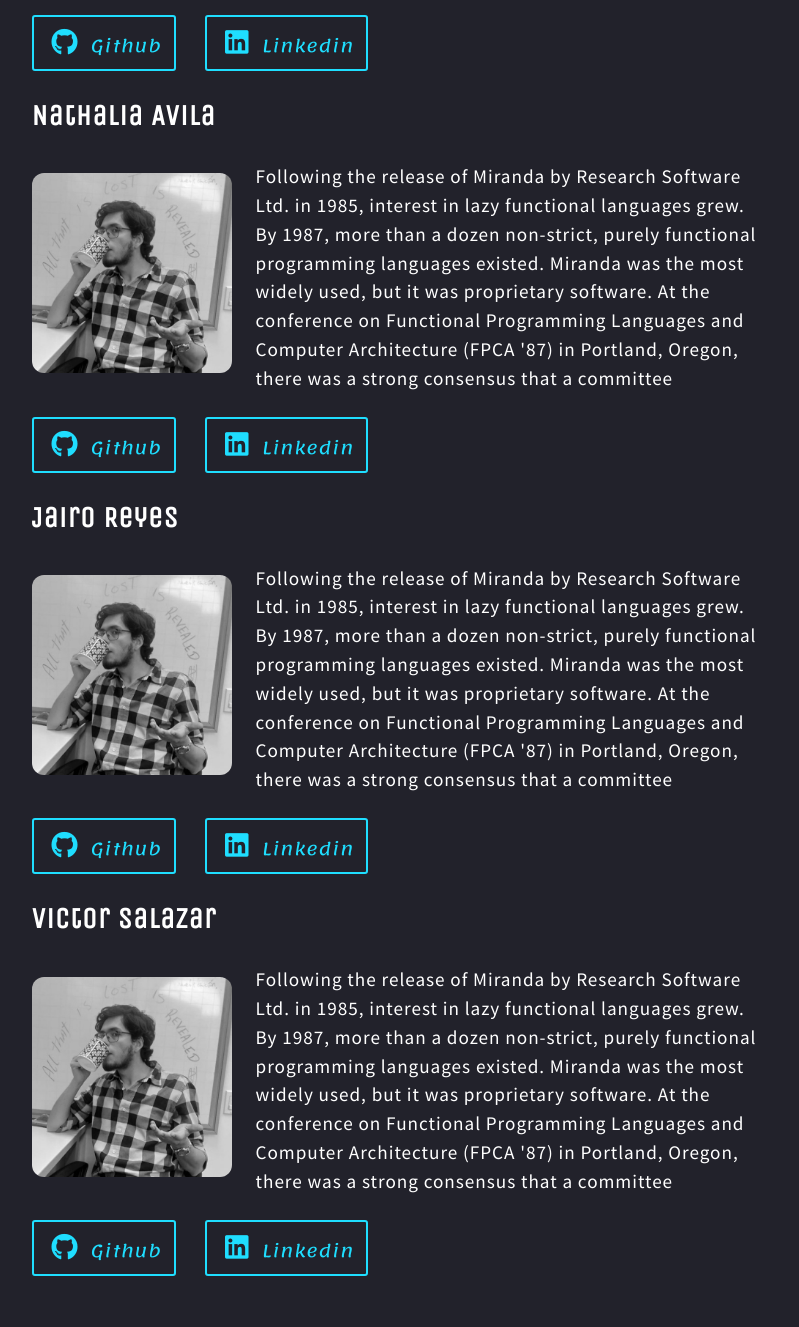
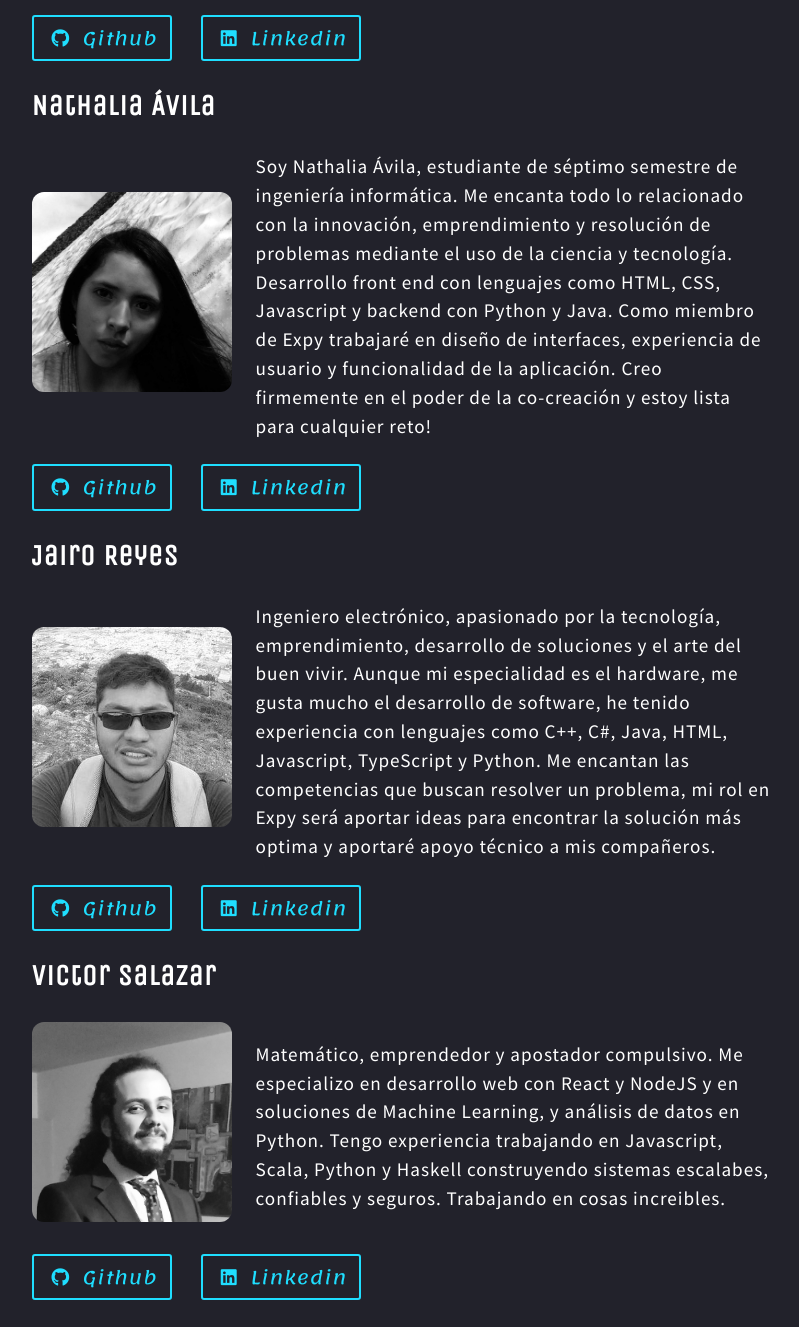
Before and after one commit to viczar/precampus-landing-page, a website built with Parcel: page index.html in a window 1280 px wide. Shown: the part 533-1860 px from the top of the page, without its empty margins (239-1038 px from the left). Built offline with nearby package versions, Linux system fonts and the light colour scheme; a web font is replaced by a local one.

Commit message:
Adds team members info

```diff
--- a/app.scss
+++ b/app.scss
@@ -91,11 +91,13 @@ body {
     flex-direction: column;
     align-items: flex-start;
 }
-button {
-    cursor: pointer;
+
+a {
+    display: inline-block;
+    text-decoration: none;
     border: 0;
     background: none;
-    font-size: 0.9rem;
+    font-size: 0.95rem;
     letter-spacing: $letter-spacing;
     font-family: $lemonada;
     border-radius: 3px;
@@ -104,11 +106,10 @@ button {
 }
 
 .icon {
-    font-size: 1.4rem;
     padding: 0px;
     margin: 6px;
 }
-button:hover {
+a:hover {
     color: white;
 }
 
--- a/index.html
+++ b/index.html
@@ -34,74 +34,69 @@
                     </p>
                 </div>
             </div>
-            <button class="active">
-                <i class="icon fab fa-github"></i>
-                <span>Github</span>
-            </button>
-            <button class="active">
-                <i class="icon fab fa-linkedin"></i>
-                <span>Linkedin</span>
-            </button>
+            <div class="links">
+                <a href="https://github.com/juankaz1" class="active">
+                    <i class="icon fab fa-github"></i>
+                    <span>Github</span>
+                </a>
+                <a href="https://www.linkedin.com/in/juan-carlos-linares-rugeles-b83991169/" class="active">
+                    <i class="icon fab fa-linkedin"></i>
+                    <span>Linkedin</span>
+                </a>
+            </div>
         </div>
 
         <div class="cardContainer">
-            <h2>Nathalia Avila</h2>
+            <h2>Nathalia Ávila</h2>
             <div class="card">
                 <div class="foto">
-                    <img src="/img/juan.jpg" alt="" srcset="" />
+                    <img src="/img/nath.jpeg" alt="" srcset="" />
                 </div>
                 <div class="descripcion">
                     <p>
-                        Following the release of Miranda by Research
-                        Software Ltd. in 1985, interest in lazy functional
-                        languages grew. By 1987, more than a dozen
-                        non-strict, purely functional programming languages
-                        existed. Miranda was the most widely used, but it
-                        was proprietary software. At the conference on
-                        Functional Programming Languages and Computer
-                        Architecture (FPCA '87) in Portland, Oregon, there
-                        was a strong consensus that a committee
+                        Soy Nathalia Ávila, estudiante de séptimo semestre de ingeniería informática. Me encanta todo lo
+                        relacionado con la innovación, emprendimiento y resolución de problemas mediante el uso de la
+                        ciencia y tecnología. Desarrollo front end con lenguajes como HTML, CSS, Javascript y backend
+                        con Python y Java. Como miembro de Expy trabajaré en diseño de interfaces, experiencia de
+                        usuario y funcionalidad de la aplicación. Creo firmemente en el poder de la co-creación y estoy
+                        lista para cualquier reto!
                     </p>
                 </div>
             </div>
-            <button class="active">
+            <a href="https://github.com/indigoshakti47" class="active">
                 <i class="icon fab fa-github"></i>
                 <span>Github</span>
-            </button>
-            <button class="active">
+            </a>
+            <a href="https://www.linkedin.com/in/nathalia-avila-7a7907127/" class="active">
                 <i class="icon fab fa-linkedin"></i>
                 <span>Linkedin</span>
-            </button>
+            </a>
         </div>
 
         <div class="cardContainer">
             <h2>Jairo Reyes</h2>
             <div class="card">
                 <div class="foto">
-                    <img src="/img/juan.jpg" alt="" srcset="" />
+                    <img src="/img/jairo.jpeg" alt="" srcset="" />
                 </div>
                 <div class="descripcion">
                     <p>
-                        Following the release of Miranda by Research
-                        Software Ltd. in 1985, interest in lazy functional
-                        languages grew. By 1987, more than a dozen
-                        non-strict, purely functional programming languages
-                        existed. Miranda was the most widely used, but it
-                        was proprietary software. At the conference on
-                        Functional Programming Languages and Computer
-                        Architecture (FPCA '87) in Portland, Oregon, there
-                        was a strong consensus that a committee
+                        Ingeniero electrónico, apasionado por la tecnología, emprendimiento, desarrollo de soluciones y
+                        el arte del buen vivir. Aunque mi especialidad es el hardware, me gusta mucho el desarrollo de
+                        software, he tenido experiencia con lenguajes como C++, C#, Java, HTML, Javascript, TypeScript y
+                        Python. Me encantan las competencias que buscan resolver un problema, mi rol en Expy será
+                        aportar ideas para encontrar la solución más optima y aportaré apoyo técnico a mis compañeros.
                     </p>
                 </div>
             </div>
-            <button class="active">
+            <a href="https://github.com/jairoareyes" class="active">
                 <i class="icon fab fa-github"></i>
                 <span>Github</span>
-            </button>
-            <button class="active">
+            </a>
+            <a href="https://www.linkedin.com/in/jairo-reyes-24a416114/" class="active">
                 <i class="icon fab fa-linkedin"></i>
                 <span>Linkedin</span>
-            </button>
+            </a>
         </div>
 
 
@@ -109,30 +104,25 @@
             <h2>Victor Salazar</h2>
             <div class="card">
                 <div class="foto">
-                    <img src="/img/juan.jpg" alt="" srcset="" />
+                    <img src="/img/victor.jpg" alt="" srcset="" />
                 </div>
                 <div class="descripcion">
                     <p>
-                        Following the release of Miranda by Research
-                        Software Ltd. in 1985, interest in lazy functional
-                        languages grew. By 1987, more than a dozen
-                        non-strict, purely functional programming languages
-                        existed. Miranda was the most widely used, but it
-                        was proprietary software. At the conference on
-                        Functional Programming Languages and Computer
-                        Architecture (FPCA '87) in Portland, Oregon, there
-                        was a strong consensus that a committee
+                        Matemático, emprendedor y apostador compulsivo. Me especializo en desarrollo web con React y
+                        NodeJS y en soluciones de Machine Learning, y análisis de datos en Python. Tengo experiencia
+                        trabajando en Javascript, Scala, Python y Haskell construyendo sistemas escalabes, confiables y
+                        seguros. Trabajando en cosas increibles.
                     </p>
                 </div>
             </div>
-            <button class="active">
+            <a href="https://github.com/vagol942" class="active">
                 <i class="icon fab fa-github"></i>
                 <span>Github</span>
-            </button>
-            <button class="active">
+            </a>
+            <a href="https://www.linkedin.com/in/victor-jose-salazar-ruiz-559091124/" class="active">
                 <i class="icon fab fa-linkedin"></i>
                 <span>Linkedin</span>
-            </button>
+            </a>
         </div>
 </body>
 
--- a/package.json
+++ b/package.json
@@ -5,9 +5,11 @@
     "license": "MIT",
     "scripts": {
         "start": "parcel index.html",
-        "build": "parcel build index.html"
+        "build": "parcel build index.html",
+        "live": "live-server ./dist/index.html"
     },
     "dependencies": {
+        "live-server": "^1.2.1",
         "parcel-bundler": "^1.12.3"
     },
     "devDependencies": {
```
Also changed, not shown: dist/index.html, dist/jairo.6d0c827a.jpeg (added), dist/jairo.c3571653.jpeg (added), dist/nath.bcaaec96.jpeg (added), dist/nath.e06ad511.jpeg (added), dist/victor.8d4d4e97.jpg (added), dist/victor.e4534908.jpg (added), img/jairo.jpeg (added), img/nath.jpeg (added), img/victor.jpg (added), 6 other files.
